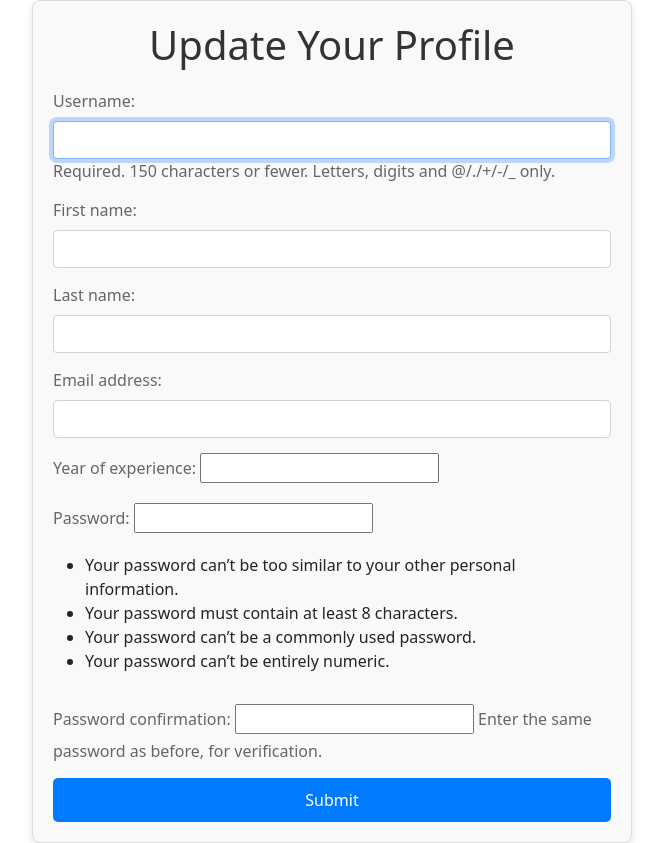
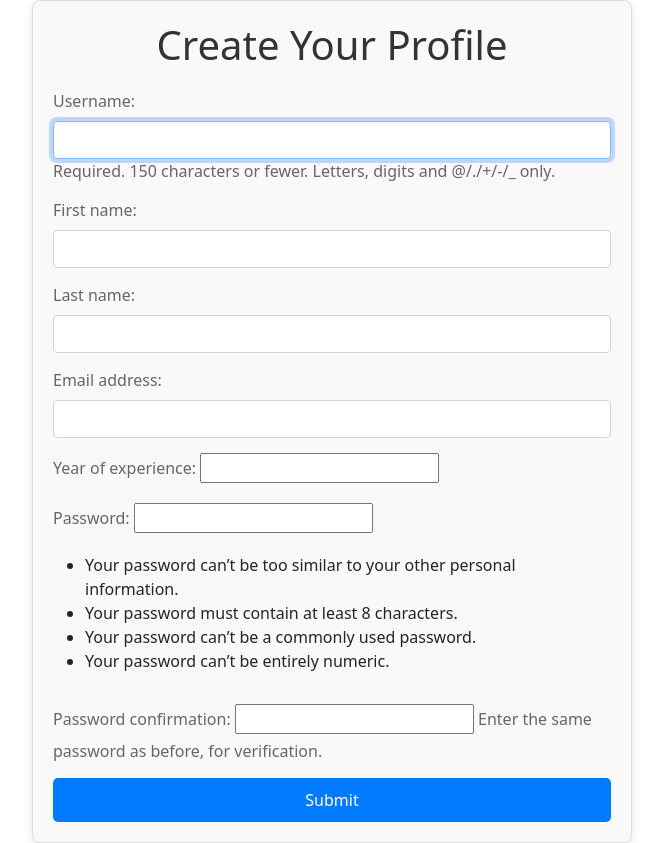
Before and after one commit to Timur5050/cosmodrome, a Django app: page /registration/ in a window 1280 px wide. Shown: the part 56-899 px from the top of the page, without its empty margins (308-971 px from the left). Run offline with Django 5.2, Linux system fonts and the light colour scheme.

Commit message:
updated user creation info:

```diff
--- a/templates/hangar/user_form.html
+++ b/templates/hangar/user_form.html
@@ -2,7 +2,7 @@
 
 {% block content %}
 <div class="form-container">
-  <h1>Update Your Profile</h1>
+  <h1>Create Your Profile</h1>
   <form action="" method="post">
     {% csrf_token %}
     {{ form.as_p }}
```
